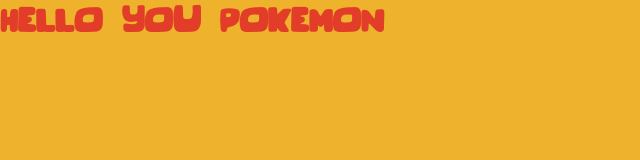
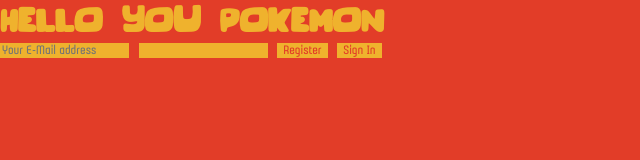
Before and after one commit to coffeeByte503/pokemon, a website: page public/index.html in a window 1280 px wide. Shown: the whole page, without its empty margins (0-640 px from the left). Drawn offline with Linux system fonts and the light colour scheme.

Commit message:
added small form

```diff
--- a/public/index.html
+++ b/public/index.html
@@ -34,5 +34,11 @@
 </head>
 <body>
     <h1>Hello you Pokemon</h1>
+    <form action="user/signInWithEmailAndPassword" method="POST">
+        <input class="register-signin-form" type="email" id="email" name="email" placeholder="Your E-Mail address" />
+        <input class="register-signin-form" type="password" id="password" name="password" placeholder="" />
+        <input class="register-signin-form" type="submit" id="register" name="register" formaction="/user/createUserWithEmailAndPassword" value="Register" />
+        <input class="register-signin-form" type="submit" id="signin" name="signin" formaction="/user/signInWithEmailAndPassword" value="Sign In" />
+    </form>
 </body>
 </html>
--- a/public/main.css
+++ b/public/main.css
@@ -1,39 +1,40 @@
 /* reset borders from individual settings to zero */
+
 * {
-	margin: 0 auto;
-	padding: 0 auto;
-	border: none;
+    margin: 0 auto;
+    padding: 0 auto;
+    border: none;
 }
 
+
 /* provide fonts */
-@font-face { font-family: 'Pixelar Regular';
-             src: url('fonts/Pixelar Regular.otf') format('opentype'); }
-@font-face { font-family: 'Pixelar Outline';
-             src: url('fonts/Pixelar Outline.otf') format('opentype'); }
-@font-face { font-family: 'Pixelar Outline Textured';
-             src: url('fonts/Pixelar Outline Textured.otf') format('opentype'); }
-@font-face { font-family: 'Pixelar Textured';
-             src: url('fonts/Pixelar Textured.otf') format('opentype'); }
-@font-face { font-family: 'PermianSans';
-             src: url('fonts/PermianSansTypeface.otf') format('opentype'); }
-@font-face { font-family: 'PermianSansBold';
-             src: url('fonts/PermianSansTypeface-Bold.otf') format('opentype'); }
-@font-face { font-family: 'PermianSansItalic';
-             src: url('fonts/PermianSansTypeface-Italic.otf') format('opentype'); }
-@font-face { font-family: 'Rimbo';
-             src: url('fonts/Rimbo-Regular.otf') format('opentype'); }
+
+@font-face {
+    font-family: 'Rimbo';
+    src: url('fonts/Rimbo-Regular.otf') format('opentype');
+}
+
+@font-face {
+    font-family: 'Gubia';
+    src: url('fonts/Gubia-Bold-Alternate.otf') format('opentype');
+}
+
 
 /* set general font and background colour */
-html {
-	background-color: #EFB22D;
-	color: #E23D28;
-	font-family: PermianSans, Arial, sans-serif;
+
+html,
+body {
+    height: 100%;
+    background-color: #E23D28;
+    color: #EFB22D;
+    font-family: Rimbo, Arial, sans-serif;
 }
 
-html, body {
-	height: 100%;
+
+/* sign up and login form */
+
+.register-signin-form {
+    font-family: Gubia;
+    background-color: #EFB22D;
+    color: #E23D28;
 }
-
-h1 {
-	font-family: Rimbo;
-}
```
Also changed, not shown: public/fonts/Gubia-Bold-Alternate.otf (added). Lines whose indentation alone changed are shown as unchanged.
